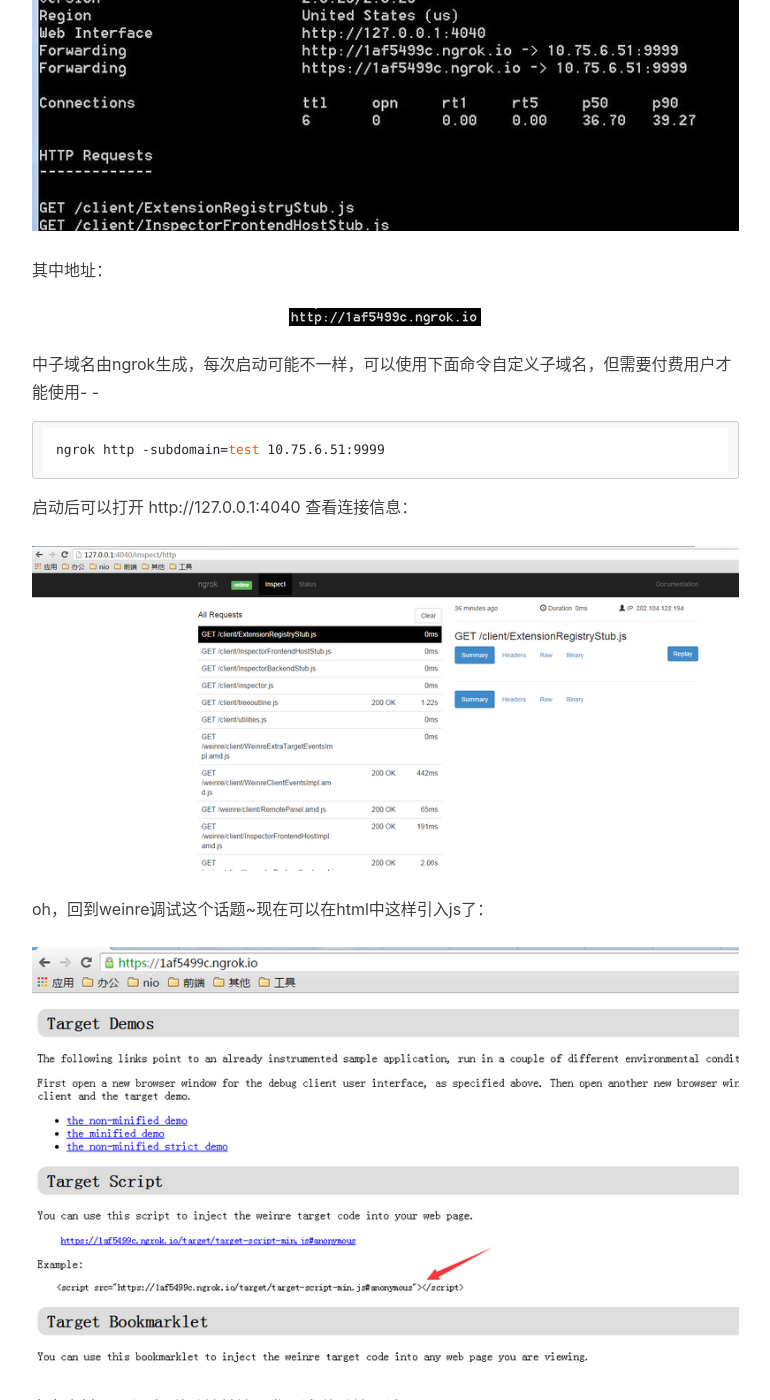
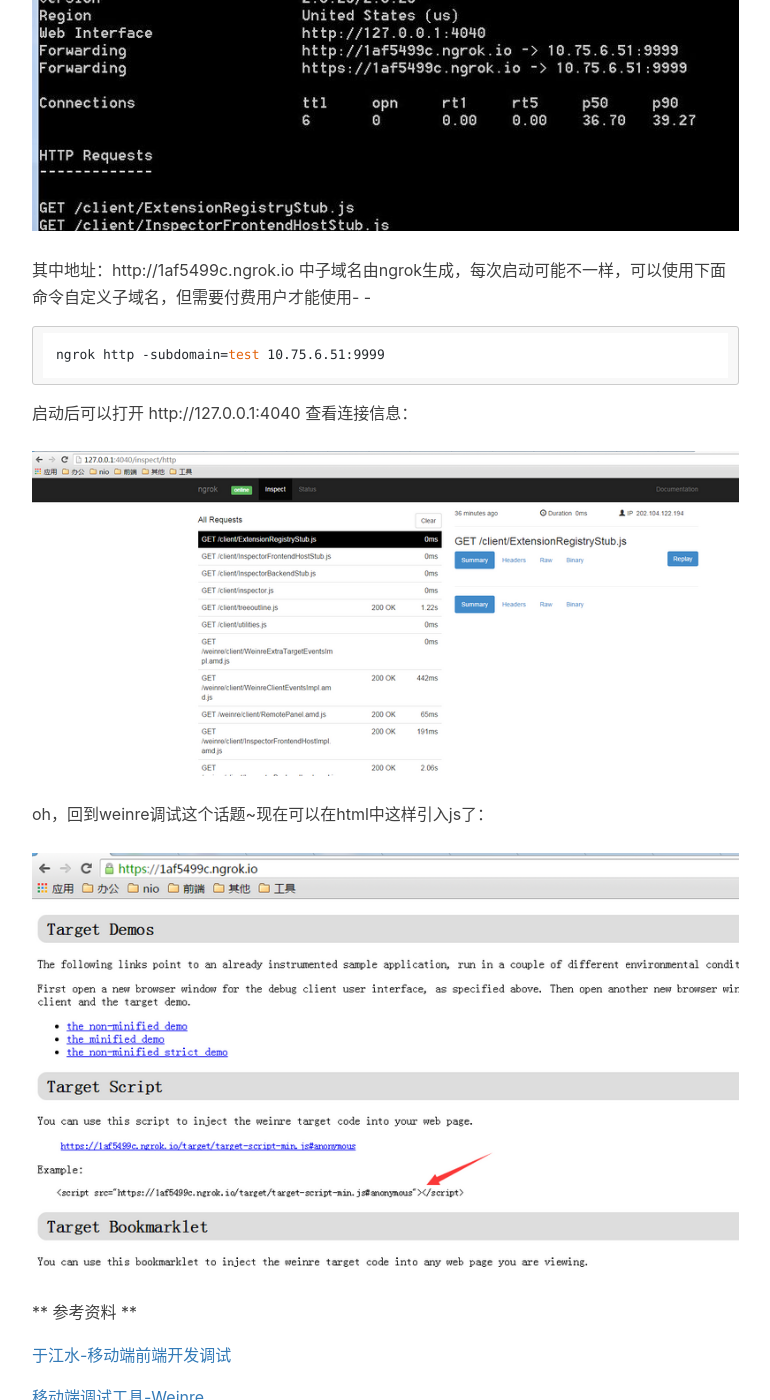
Before and after one commit to smart-Jenny/smart-Jenny.github.io, a Jekyll site: the page built from _posts/2016-03-22-remote-debug.md, in a window 1280 px wide and 1400 px high, scrolled down 2893 px. Shown: the whole window, without its empty margins (233-1003 px from the left). Built offline with Jekyll 4.4.1, drawn with Linux system fonts in a browser that asks for light colours; nearby versions of some CDN libraries; comment, search, counter and statistics services are not loaded.

Commit message:
修复文章样式

```diff
--- a/_posts/2016-03-22-remote-debug.md
+++ b/_posts/2016-03-22-remote-debug.md
@@ -50,7 +50,7 @@
 
 ![](/img/remote-debug/5.jpg)
 
-其中地址：![](/img/remote-debug/6.png)中子域名由ngrok生成，每次启动可能不一样，可以使用下面命令自定义子域名，但需要付费用户才能使用- -
+其中地址：http://1af5499c.ngrok.io 中子域名由ngrok生成，每次启动可能不一样，可以使用下面命令自定义子域名，但需要付费用户才能使用- -
 
     ngrok http -subdomain=test 10.75.6.51:9999
 
@@ -62,7 +62,10 @@
 
 ![](/img/remote-debug/8.png)
 
-参考资料：
+** 参考资料 **
+
 [于江水-移动端前端开发调试](http://yujiangshui.com/multidevice-frontend-debug)
+
 [移动端调试工具-Weinre](http://www.cnblogs.com/chaojidan/p/4430213.html)
+
 [Remote Debugging Localhost With Weinre(and HTTPS Too)](http://www.undefinednull.com/2015/03/17/remote-debugging-localhost-with-weinre)
```
Also changed, not shown: img/remote-debug/6.png (deleted).
